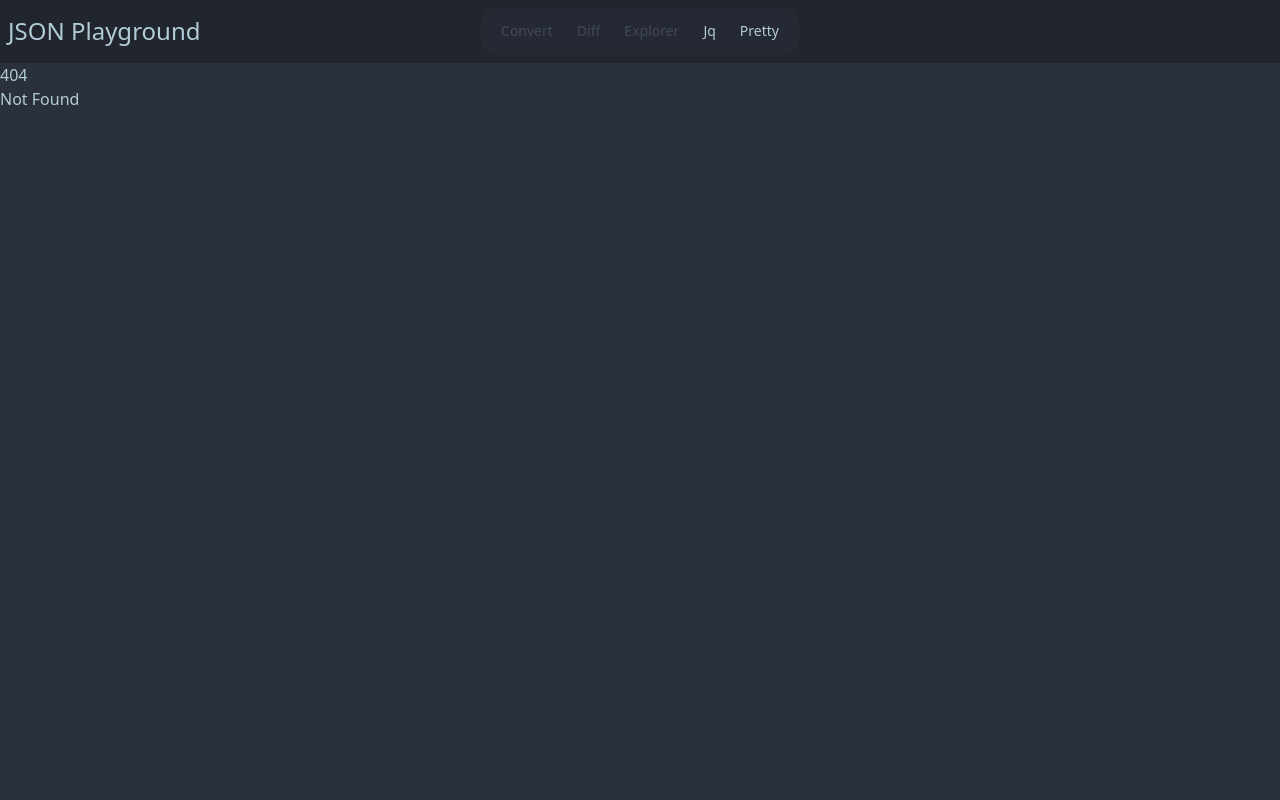
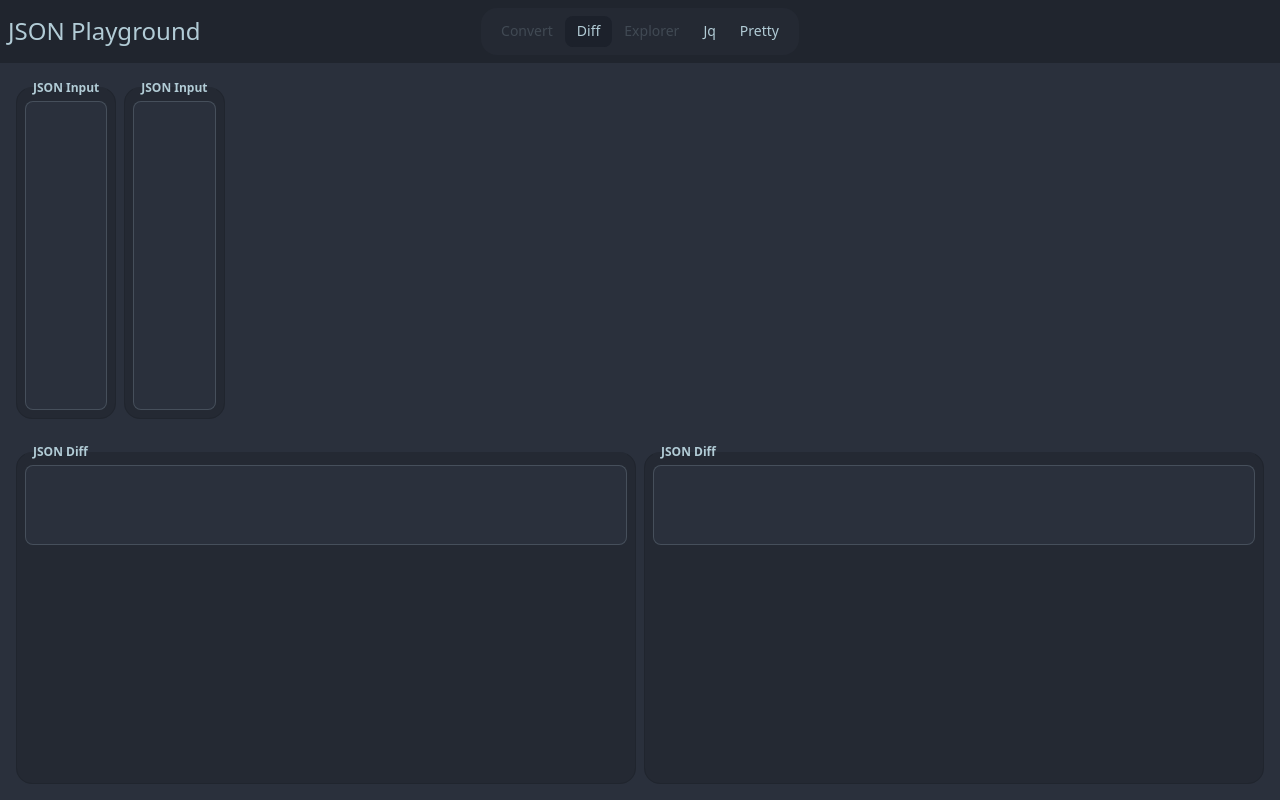
Before and after one commit to indeedhat/jqplay, a SvelteKit app: page /diff in a window 1280 px wide. Before the commit this address had no page. Built offline with nearby package versions, Linux system fonts and the light colour scheme.

Commit message:
fix: some issues with flex grow/shrink logic

```diff
--- /dev/null
+++ b/example.json
@@ -0,0 +1,33 @@
+{
+	"id": 101,
+	"first_name": "Ava",
+	"last_name": "Johnson",
+	"age": 29,
+	"email": "ava.johnson@example.com",
+	"phone": "+1-555-982-4411",
+	"address": {
+		"street": "742 Evergreen Terrace",
+		"city": "Springfield",
+		"state": "IL",
+		"zip": "62704"
+	},
+	"is_active": true,
+	"roles": ["admin", "editor", "user"],
+	"last_login": "2025-10-28T14:37:00Z",
+	"subscription": {
+		"type": "premium",
+		"expires_on": "2026-10-28"
+	},
+	"preferences": {
+		"theme": "dark",
+		"notifications": true,
+		"language": "en-US"
+	},
+	"account_balance": 523.75,
+	"loyalty_points": 1420,
+	"favorite_categories": ["technology", "books", "travel"],
+	"verified": true,
+	"referral_code": "AVAJ2025",
+	"notes": "Customer prefers email communication.",
+	"created_at": "2023-09-15T10:12:00Z"
+}
--- a/src/components/Fieldset.svelte
+++ b/src/components/Fieldset.svelte
@@ -20,7 +20,7 @@ legend {
 }
 </style>
 
-<fieldset class={[`fieldset bg-base-200 border-base-300 rounded-box border p-2 w-full flex`, klass]}>
+<fieldset class={[`fieldset bg-base-200 border-base-300 rounded-box border p-2 flex flex-col min-w-0 min-h-0`, klass]}>
     {#if legend}
         <legend class="fieldset-legend px-2 w-full">
             {#if typeof legend === "function"}
--- a/src/components/JqEditor.svelte
+++ b/src/components/JqEditor.svelte
@@ -76,7 +76,7 @@ onMount(() => {
 </script>
 
 <code
-    class="textarea outline-none w-full whitespace-pre flex-grow"
+    class="textarea outline-none w-full whitespace-pre flex-grow overflow-auto"
     bind:this={editor}
     oninput={handleInputChange}
     contenteditable
--- a/src/components/JsonEditor.svelte
+++ b/src/components/JsonEditor.svelte
@@ -9,6 +9,7 @@ interface Props {
 
 let { json = $bindable('') }: Props = $props()
 let editor: HTMLElement
+let jsonError: string = $state('')
 
 const handleInputChange = (): void => {
     json = editor.innerText
@@ -68,6 +69,19 @@ const restoreCaretPos = (offset: number): void => {
     selection?.addRange(range)
 }
 
+$effect(async (): void => {
+	try {
+		if (!json) {
+			throw ''
+		}
+		JSON.parse(json)
+	} catch (e: SyntaxError) {
+        jsonError = json.replace(/[\r\n\s]/, '')
+			? e.message
+			: ""
+	}
+})
+
 onMount(() => {
     try {
         highlightSyntax()
@@ -76,8 +90,16 @@ onMount(() => {
 </script>
 
 <code
-    class="textarea outline-none w-full whitespace-pre"
+    class="textarea outline-none w-full flex-grow min-w-0 block whitespace-pre overflow-x-auto overflow-y-auto"
     bind:this={editor}
     oninput={handleInputChange}
     contenteditable
 ></code>
+{#if jsonError}
+    <div role="alert" class="alert alert-error">
+        <svg xmlns="http://www.w3.org/2000/svg" class="h-6 w-6 shrink-0 stroke-current" fill="none" viewBox="0 0 24 24">
+            <path stroke-linecap="round" stroke-linejoin="round" stroke-width="2" d="M10 14l2-2m0 0l2-2m-2 2l-2-2m2 2l2 2m7-2a9 9 0 11-18 0 9 9 0 0118 0z" />
+        </svg>
+        <span>{jsonError}</span>
+    </div>
+{/if}
--- a/src/components/JsonPrinter.svelte
+++ b/src/components/JsonPrinter.svelte
@@ -17,7 +17,7 @@ $effect(() => {
 </script>
 
 <code
-    class="textarea outline-none w-full whitespace-pre"
+    class="textarea outline-none w-full whitespace-pre overflow-auto flex-grow"
     contenteditable
     onbeforeinput={(e) => e.preventDefault()}
     onpaste={(e) => e.preventDefault()}
--- /dev/null
+++ b/src/lib/diff.ts
@@ -0,0 +1,82 @@
+interface Dict<T> {
+  [key: string]: T
+}
+
+export enum Compare {
+  Same,
+  Added,
+  Removed,
+  Changed
+}
+
+const diff = (a: any, b: any): any => {
+  if (a === undefined) {
+    return Compare.Added
+  }
+
+  if (b === undefined) {
+    return Compare.Removed
+  }
+
+  if (typeof a != typeof b) {
+    return Compare.Changed
+  }
+
+  if (a === b) {
+    return Compare.Same
+  }
+
+  if (Array.isArray(a) && Array.isArray(b)) {
+    let results: any[] = []
+    for (let i = 0; i < Math.max(a.length, b.length); i++) {
+      results.push(diff(a[i], b[i]))
+    }
+
+    return results
+  }
+
+  if (isObject(a) && isObject(b)) {
+    const results: Dict<any> = {}
+    const keys = new Set([
+      ...Object.keys(a),
+      ...Object.keys(b)
+    ])
+
+    for (const key of keys) {
+      results[key] = diff(a[key], b[key])
+    }
+
+    return results
+  }
+
+  return Compare.Changed
+}
+
+const isObject = (val: any): boolean => (
+  val && typeof val === 'object' && !Array.isArray(val)
+)
+
+export const findValue = (source: object | any[], query: string): any => {
+  const parts = query.split(".")
+  let cursor = source
+  console.log(cursor, query)
+
+  for (let i in parts) {
+    try {
+      console.log(parts[i])
+      cursor = cursor![parts[i]] ?? undefined
+      console.log(cursor)
+    } catch (e) {
+      console.log(e)
+      cursor = undefined
+    }
+
+    if (cursor == undefined) {
+      return cursor
+    }
+  }
+
+  return cursor
+}
+
+export default diff
--- a/src/routes/+layout.svelte
+++ b/src/routes/+layout.svelte
@@ -27,7 +27,7 @@ const active = (path: string) => {
 		<div class="navbar-center">
 			<ul class="menu menu-horizontal bg-base-200 rounded-box">
 				<li class="menu-disabled"><a>Convert</a></li>
-				<li class="menu-disabled"><a>Diff</a></li>
+				<li><a href="/diff" class={active("/diff")}>Diff</a></li>
 				<li class="menu-disabled"><a>Explorer</a></li>
 				<li><a href="/jq" class={active("/jq")}>Jq</a></li>
 				<li><a href="/pretty" class={active("/pretty")}>Pretty</a></li>
--- /dev/null
+++ b/src/routes/diff/+page.svelte
@@ -0,0 +1,119 @@
+<script lang="ts">
+import * as jq from 'jq-wasm'
+
+import diff from '@lib/diff'
+
+import Fieldset from "@/components/Fieldset.svelte";
+import JsonEditor from "@/components/JsonEditor.svelte";
+import ArrayBlock from './ArrayBlock.svelte';
+import ObjectBlock from './ObjectBlock.svelte';
+
+let a: string = $state('')
+let b: string = $state('')
+let aError: string = $derived.by(() => {
+	try {
+		JSON.parse(a)
+		return ''
+	} catch (e: SyntaxError) {
+		return a ? e.message : ''
+	}
+})
+let bError: string = $derived.by(() => {
+	try {
+		JSON.parse(b)
+		return ''
+	} catch (e: SyntaxError) {
+		return b ? e.message : ''
+	}
+})
+let output: object | any[] | null = $state(null)
+
+$effect(async () => {
+	if (!a || !b || aError || bError) {
+		return ''
+	}
+
+	const aResp = await jq.raw(a, ".", ['-S'])
+	const bResp = await jq.raw(b, ".", ['-S'])
+
+	const final = JSON.stringify(diff(
+		JSON.parse(aResp.stdout),
+		JSON.parse(bResp.stdout)
+	), null, 4) ?? ''
+
+	output = JSON.parse(final)
+})
+</script>
+
+<main class="flex flex-col p-2 gap-2 flex-grow overflow-auto">
+	<section class="flex flex-row p-2 gap-2 flex-grow">
+		<Fieldset legend="JSON Input" class="flex-col">
+			<JsonEditor bind:json={a} />
+			{#if aError}
+				<div role="alert" class="alert alert-error">
+					<svg xmlns="http://www.w3.org/2000/svg" class="h-6 w-6 shrink-0 stroke-current" fill="none" viewBox="0 0 24 24">
+						<path stroke-linecap="round" stroke-linejoin="round" stroke-width="2" d="M10 14l2-2m0 0l2-2m-2 2l-2-2m2 2l2 2m7-2a9 9 0 11-18 0 9 9 0 0118 0z" />
+					</svg>
+					<span>{aError}</span>
+				</div>
+			{/if}
+		</Fieldset>
+		<Fieldset legend="JSON Input" class="flex-col">
+			<JsonEditor bind:json={b} />
+			{#if bError}
+				<div role="alert" class="alert alert-error">
+					<svg xmlns="http://www.w3.org/2000/svg" class="h-6 w-6 shrink-0 stroke-current" fill="none" viewBox="0 0 24 24">
+						<path stroke-linecap="round" stroke-linejoin="round" stroke-width="2" d="M10 14l2-2m0 0l2-2m-2 2l-2-2m2 2l2 2m7-2a9 9 0 11-18 0 9 9 0 0118 0z" />
+					</svg>
+					<span>{bError}</span>
+				</div>
+			{/if}
+		</Fieldset>
+	</section>
+	<section class="flex flex-row p-2 gap-2 flex-grow">
+		<Fieldset legend="JSON Diff" class="flex-grow">
+			<code
+				class="textarea outline-none w-full overflow-auto whitespace-pre"
+				contenteditable
+				onbeforeinput={(e) => e.preventDefault()}
+				onpaste={(e) => e.preventDefault()}
+				onkeydown={(e) => {
+					const allowed = (e.ctrlKey || e.metaKey) && (e.key === "a" || e.key === "c")
+					if (!allowed) {
+						e.preventDefault()
+					}
+				}}
+			>
+				{#if a && !aError}
+					{#if Array.isArray(output)}
+						<ArrayBlock bind:value={output} source={JSON.parse(a || "{}")}/>
+					{:else if typeof output === "object"}
+						<ObjectBlock bind:value={output} source={JSON.parse(a || "{}")}/>
+					{/if}
+				{/if}
+			</code>
+		</Fieldset>
+		<Fieldset legend="JSON Diff" class="flex-grow">
+			<code
+				class="textarea outline-none w-full overflow-auto whitespace-pre"
+				contenteditable
+				onbeforeinput={(e) => e.preventDefault()}
+				onpaste={(e) => e.preventDefault()}
+				onkeydown={(e) => {
+					const allowed = (e.ctrlKey || e.metaKey) && (e.key === "a" || e.key === "c")
+					if (!allowed) {
+						e.preventDefault()
+					}
+				}}
+			>
+				{#if b && !bError}
+					{#if Array.isArray(output)}
+						<ArrayBlock bind:value={output} source={JSON.parse(b || "{}")}/>
+					{:else if typeof output === "object"}
+						<ObjectBlock bind:value={output} source={JSON.parse(b || "{}")}/>
+					{/if}
+				{/if}
+			</code>
+		</Fieldset>
+	</section>
+</main>
--- a/src/routes/jq/+page.svelte
+++ b/src/routes/jq/+page.svelte
@@ -11,7 +11,13 @@ const addOutput = () => outputs.push({ id: crypto.randomUUID() })
 const removeOutput = (id: string) => outputs = outputs.filter(o => o.id !== id)
 </script>
 
-<main class="flex flex-col p-2 gap-2 flex-grow overflow-auto">
+<style>
+.main-flex-child, .flex-row, .flex-col {
+  min-width: 0;
+}
+</style>
+
+<main class="flex flex-col p-2 gap-2 flex-grow overflow-auto overflow-x-hidden max-w-full">
 	<InputBox bind:json={ json } />
 
 	{#each outputs as output (output.id)}
--- a/src/routes/pretty/+page.svelte
+++ b/src/routes/pretty/+page.svelte
@@ -10,24 +10,17 @@ let output: string = $state('')
 let sort: bool = $state(false)
 
 $effect(async (): void => {
-	try {
-		JSON.parse(input)
-		const resp = await jq.raw(input, ".", sort ? ["-S"] : undefined)
-		output = resp.stdout
-	} catch (e: SyntaxError) {
-		output = input
-			? e.message
-			: ""
-	}
+	const resp = await jq.raw(input, ".", sort ? ["-S"] : undefined)
+	output = resp.stdout
 })
 </script>
 
 <main class="flex flex-row p-2 gap-2 flex-grow overflow-auto">
-	<Fieldset legend="Input">
+	<Fieldset legend="Input" class="flex-col flex-grow w-[50%]">
 		<JsonEditor bind:json={input} />
 	</Fieldset>
-	<Fieldset legend="output" class="relative">
-		<div class="badge badge-xl badge-outline badge-accent absolute right-4 top-4 p-4">
+	<Fieldset legend="output" class="relative flex-grow w-[50%]">
+		<div class="badge badge-xl badge-outline badge-accent absolute right-6 top-5 p-4">
 			<label class="label">
 				<input type="checkbox" bind:checked={sort} class="checkbox checkbox-accent checkbox-sm" />
 				Sort Keys
--- /dev/null
+++ b/src/routes/pretty/Object.svelte
@@ -0,0 +1,21 @@
+<script lang="ts">
+import Literal from "./Literal.svelte"
+
+let { value }: { value: object } = $props()
+</script>
+
+<span class="token punctuation">{'{'}</span>
+<div class="w-[4ch]">
+	{#each Object.entries(value) as [k, v]}
+		<div>
+			<span class="token property">{k}</span><span class="token punctuation">:</span>
+			{#if Array.isArray(v)}
+				<Arra
+			{#elseif typeof v === "object"}
+			{#else}
+				<Literal value={v} />
+			{/if}
+		</div>
+	{/each}
+</div>
+<span class="token punctuation">{'}'}</span>
```
